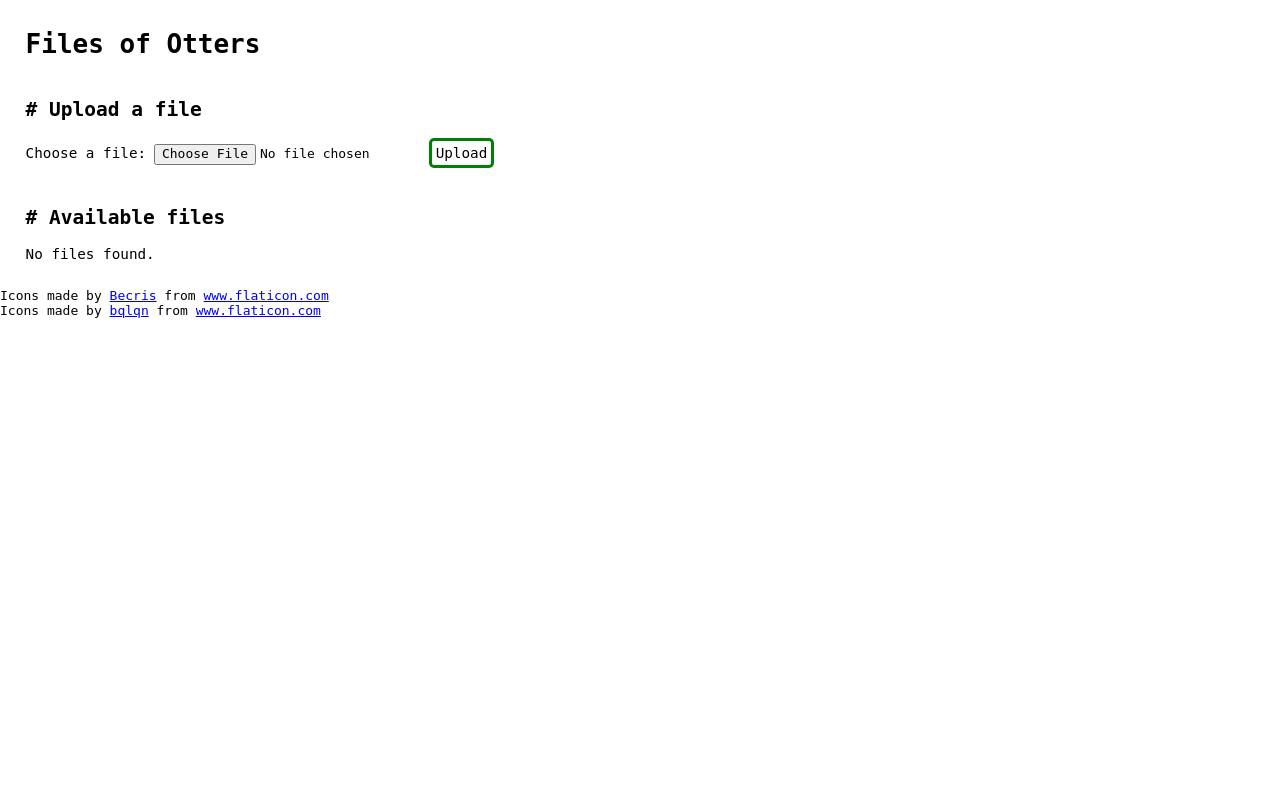
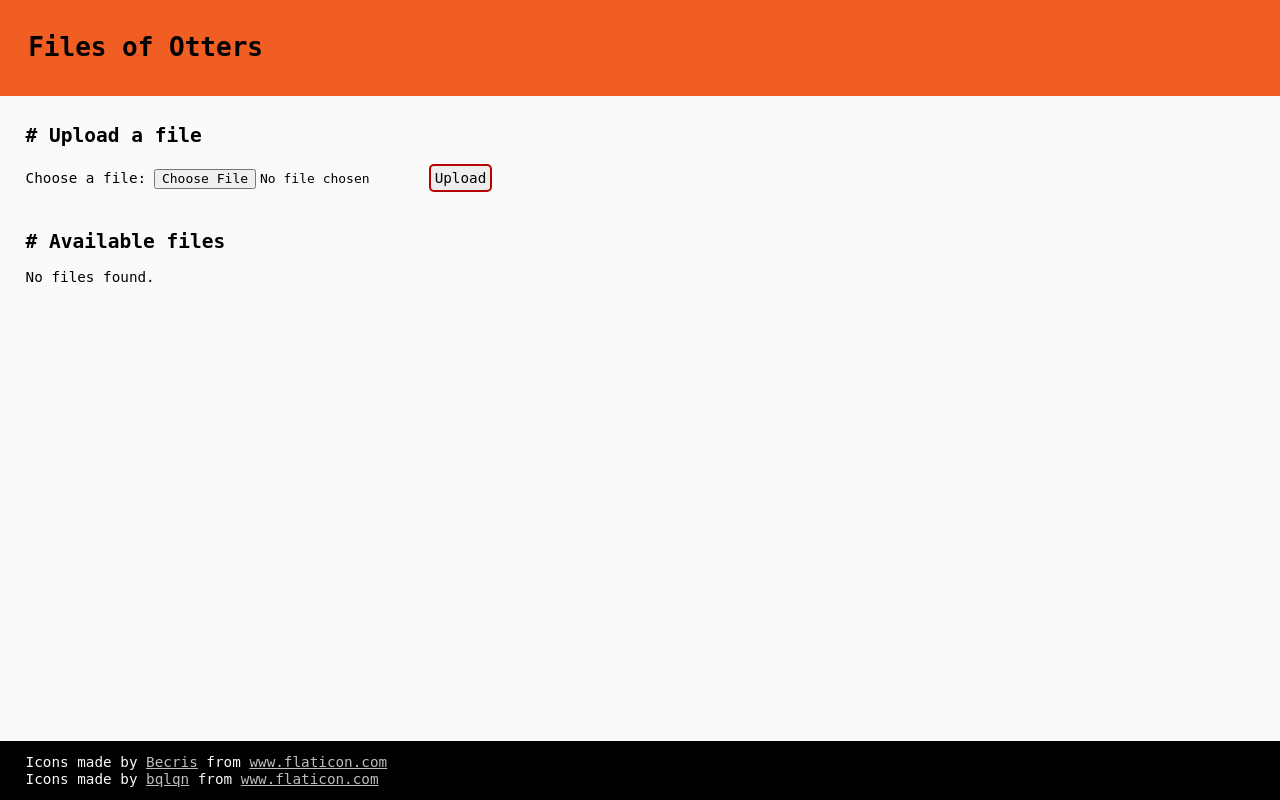
Before and after one commit to alcoholic-otters/filesofotters, a Django app: page /filesharing/ in a window 1280 px wide. Run offline with Django 3.2, Linux system fonts and the light colour scheme; data that the repository does not hold is empty.

Commit message:
Move some general CSS code into a different file

```diff
--- /dev/null
+++ b/filesharing/static/filesharing/css/base.css
@@ -0,0 +1,40 @@
+:root {
+    --bg1: #fafafa;
+    --bg2: #eeeeee;
+    --theme1: #f05e23;
+    --theme2: #b80201;
+    --dark1: #212121;
+}
+
+html {
+    font-family: monospace;
+}
+
+body {
+    background-color: var(--bg1);
+    display: flex;
+    flex-direction: column;
+    margin: 0;
+    min-height: 100vh;
+}
+
+nav {
+    background-color: var(--theme1);
+}
+
+main {
+    display: block;
+    flex: 1 0 auto;
+    padding: 1rem 2vw;
+}
+
+footer {
+    background-color: black;
+    color: #fafafa;
+    font-size: 1.1em;
+    padding: 1rem 2vw;
+}
+
+footer a {
+    color: #bdbdbd;
+}
--- a/filesharing/static/filesharing/css/index.css
+++ b/filesharing/static/filesharing/css/index.css
@@ -1,13 +1,13 @@
-html {
-    font-family: monospace;
+nav {
+    padding: .2rem;
 }
 
-main {
+nav > header {
     padding: 1rem 2vw;
 }
 
 section {
-    margin-top: 3rem;
+    margin-bottom: 3rem;
 }
 
 /* All this code is buggy and should be rewritten. */
@@ -20,11 +20,15 @@ section {
 }
 
 #upload-button {
-    background: transparent;
-    border: 3px solid green;
+    background: var(--bg2);
+    border: 2px solid var(--theme2);
     border-radius: 5px;
     font-size: 1.1em;
     padding: .3rem;
+}
+
+#upload-button:hover {
+    background: var(--theme1);
 }
 
 .status-list {
@@ -60,7 +64,7 @@ section {
 }
 
 .file-list-item {
-    border-bottom: 2px solid black;
+    border-bottom: 2px solid var(--dark1);
     display: grid;
     grid-template-columns: 75% 12.5% 6.25% 6.25%;
     align-items: center;
@@ -68,7 +72,7 @@ section {
 }
 
 .file-list-item:hover {
-    background: lightgrey;
+    background: var(--bg2);
 }
 
 .file-name {
@@ -89,7 +93,8 @@ section {
 }
 
 .download-button {
-    border: 3px solid green;
+    background: var(--bg2);
+    border: 2px solid var(--theme2);
     border-radius: 5px;
     margin: 0 auto;
     padding: .1rem;
@@ -98,7 +103,7 @@ section {
 }
 
 .download-button:hover {
-    background: blue;
+    background: #aeff00;
 }
 
 .download-icon {
@@ -123,7 +128,8 @@ section {
 }
 
 .delete-button {
-    border: 3px solid green;
+    background: var(--bg2);
+    border: 2px solid var(--theme2);
     border-radius: 5px;
     display: block;
     overflow: hidden;
@@ -132,7 +138,7 @@ section {
 }
 
 .delete-button:hover {
-    background: red;
+    background: #ff2800;
 }
 
 .delete-icon {
--- a/filesharing/templates/filesharing/index.html
+++ b/filesharing/templates/filesharing/index.html
@@ -8,13 +8,16 @@
 
   {% load static %}
   <link rel="stylesheet" type="text/css" href="{% static 'filesharing/css/normalize.css' %}">
+  <link rel="stylesheet" type="text/css" href="{% static 'filesharing/css/base.css' %}">
   <link rel="stylesheet" type="text/css" href="{% static 'filesharing/css/index.css' %}">
 </head>
 
 <body>
+  <nav>
+    <header><h1>Files of Otters</h1></header>
+  </nav>
+
   <main>
-    <h1>Files of Otters</h1>
-
     <section>
       <h2># Upload a file</h2>
       <form id="upload-form" method="post" action="{% url 'filesharing:upload' %}" enctype="multipart/form-data">
```
